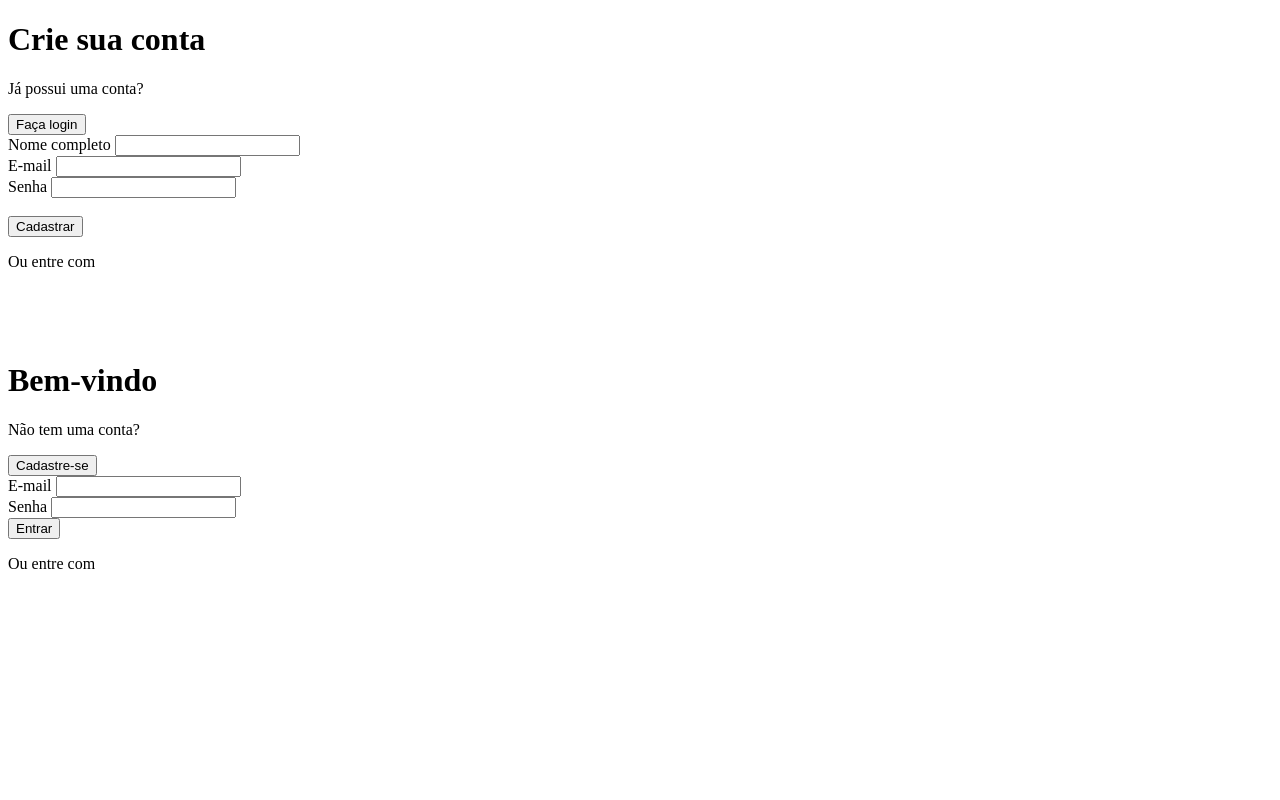
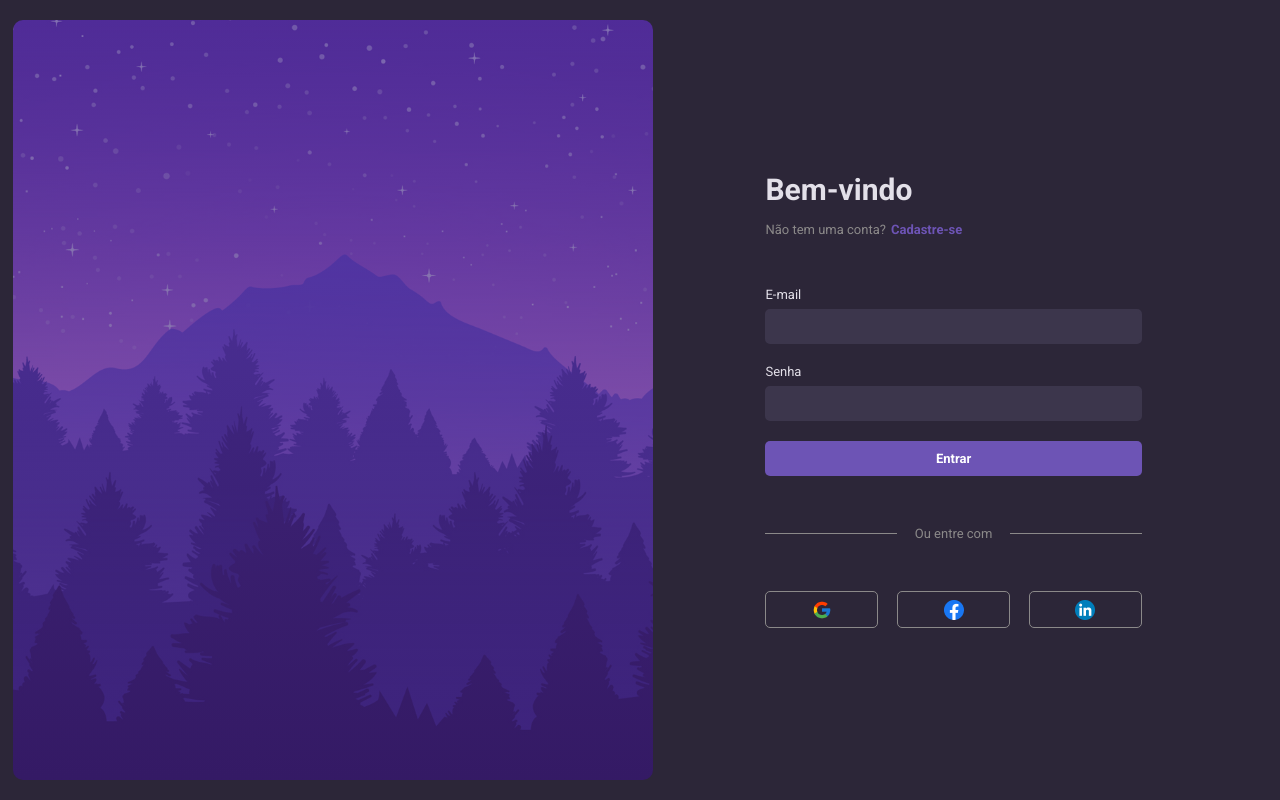
Before and after one commit to emilaynerodrigues/Desktop-Login-Form, a plain HTML site: page index.html in a window 1280 px wide. Drawn offline with Linux system fonts and the light colour scheme; the site is published under a folder, as on GitHub Pages, so addresses that start at the root find nothing.

Commit message:
corrigindo links

```diff
--- a/index.html
+++ b/index.html
@@ -5,7 +5,7 @@
     <meta name="viewport" content="width=device-width, initial-scale=1.0" />
     <title>Login Form</title>
 
-    <link rel="stylesheet" href="/styles/styles.css" />
+    <link rel="stylesheet" href="styles/styles.css" />
   </head>
   <body>
     <main class="container">
@@ -81,13 +81,13 @@
 
           <div class="social-wrapper">
             <div class="social">
-              <img src="/assets/google.png" alt="" />
+              <img src="assets/google.png" alt="" />
             </div>
             <div class="social">
-              <img src="/assets/facebook.png" alt="" />
+              <img src="assets/facebook.png" alt="" />
             </div>
             <div class="social">
-              <img src="/assets/linkedin.png" alt="" />
+              <img src="assets/linkedin.png" alt="" />
             </div>
           </div>
         </div>
@@ -136,13 +136,13 @@
 
           <div class="social-wrapper">
             <div class="social">
-              <img src="/assets/google.png" alt="" />
+              <img src="assets/google.png" alt="" />
             </div>
             <div class="social">
-              <img src="/assets/facebook.png" alt="" />
+              <img src="assets/facebook.png" alt="" />
             </div>
             <div class="social">
-              <img src="/assets/linkedin.png" alt="" />
+              <img src="assets/linkedin.png" alt="" />
             </div>
           </div>
         </div>
@@ -154,6 +154,6 @@
       <!-- overlay-content ends-->
     </main>
 
-    <script src="/javascript/main.js"></script>
+    <script src="javascript/main.js"></script>
   </body>
 </html>
```
